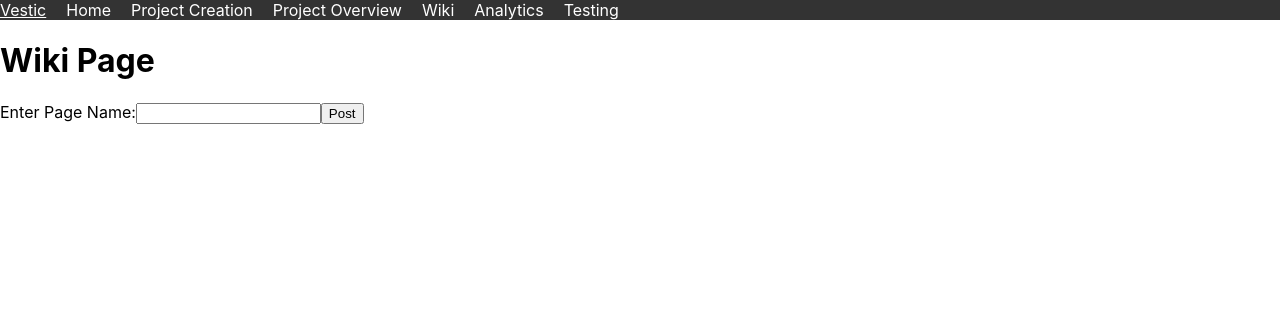
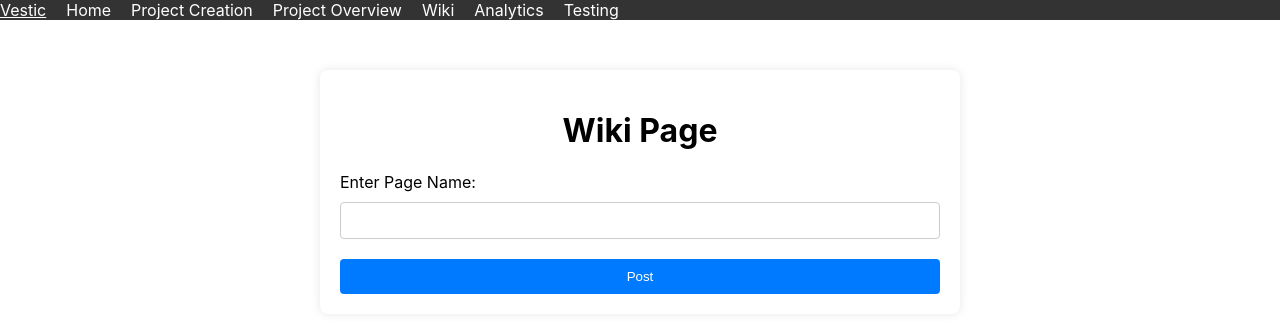
Before and after one commit to Sam772/Vestic, a React (Create React App) app: page /wiki in a window 1280 px wide. Shown: the top 332 px of the page. Built offline with nearby package versions, Linux system fonts and the light colour scheme.

Commit message:
wiki css

```diff
--- /dev/null
+++ b/src/pages/Wiki.css
@@ -0,0 +1,41 @@
+.wiki-container {
+    max-width: 600px;
+    margin: 50px auto;
+    padding: 20px;
+    border-radius: 8px;
+    box-shadow: 0 0 10px rgba(0, 0, 0, 0.1);
+    background-color: #fff;
+  }
+
+  .wiki-heading {
+    text-align: center;
+  }
+
+  .wiki-form {
+    display: flex;
+    flex-direction: column;
+  }
+
+  .wiki-label {
+    margin-bottom: 10px;
+  }
+
+  .wiki-input {
+    padding: 10px;
+    margin-bottom: 20px;
+    border: 1px solid #ccc;
+    border-radius: 4px;
+  }
+
+  .wiki-button {
+    padding: 10px 20px;
+    background-color: #007bff;
+    color: #fff;
+    border: none;
+    border-radius: 4px;
+    cursor: pointer;
+  }
+
+  .wiki-button:hover {
+    background-color: #0056b3;
+  }
--- a/src/pages/Wiki.tsx
+++ b/src/pages/Wiki.tsx
@@ -1,5 +1,6 @@
 import React, { useState } from 'react';
 import { useNavigate } from 'react-router-dom';
+import './Wiki.css';
 
 interface WikiProps {
   createWikiPage: (pageName: string) => void;
@@ -20,18 +21,19 @@ const Wiki: React.FC<WikiProps> = ({ createWikiPage }) => {
   };
 
   return (
-    <div>
-      <h1>Wiki Page</h1>
-      <form onSubmit={handleSubmit}>
-        <label htmlFor="pageName">Enter Page Name:</label>
+    <div className="wiki-container">
+      <h1 className="wiki-heading">Wiki Page</h1>
+      <form className="wiki-form" onSubmit={handleSubmit}>
+        <label htmlFor="pageName" className="wiki-label">Enter Page Name:</label>
         <input
           type="text"
           id="pageName"
           value={pageName}
           onChange={handleChange}
+          className="wiki-input"
           required
         />
-        <button type="submit">Post</button>
+        <button type="submit" className="wiki-button">Post</button>
       </form>
     </div>
   );
```
